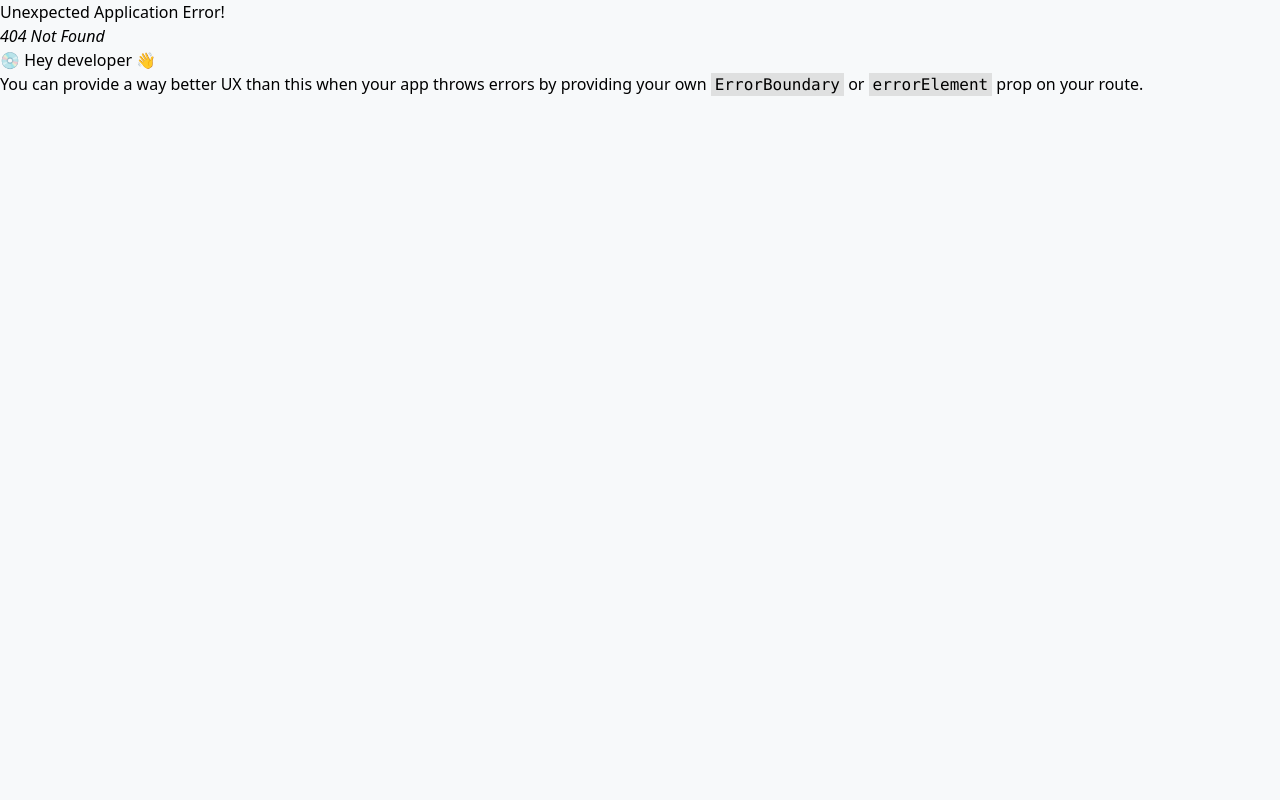
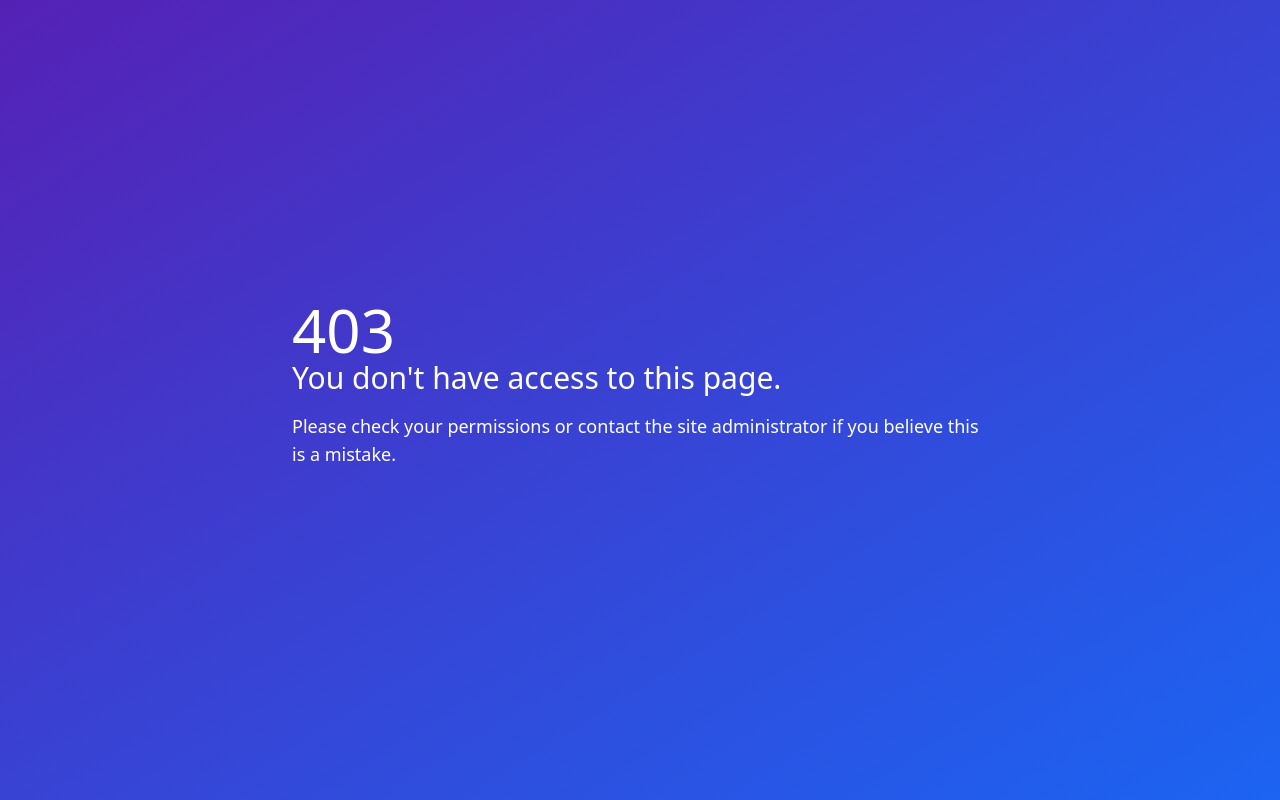
Before and after one commit to zvn7/edutech, a React (Vite) app: page /noaccess in a window 1280 px wide. Before the commit this address had no page. Built offline with nearby package versions, Linux system fonts and the light colour scheme.

Commit message:
change notfound to no access

```diff
--- a/src/hoc/ProtectedRoute.tsx
+++ b/src/hoc/ProtectedRoute.tsx
@@ -22,7 +22,7 @@ const ProtectedRoute = ({
 	// Periksa apakah peran pengguna memenuhi syarat yang diperlukan untuk mengakses rute ini
 	if (!userRole || userRole !== requiredRole) {
 		// Jika peran pengguna tidak memenuhi syarat, arahkan pengguna kembali ke halaman login
-		return <Navigate to={"/not-found"} />;
+		return <Navigate to={"/noaccess"} />;
 	}
 
 	// Jika peran pengguna memenuhi syarat, izinkan akses ke rute ini
--- a/src/pages/NotFound.tsx
+++ b/src/pages/NoAccess.tsx
@@ -1,14 +1,15 @@
-const NotFound = () => {
+const NoAccess = () => {
 	return (
 		<div className="bg-gradient-to-br from-purple-800 to-blue-600 text-white min-h-screen flex items-center">
 			<div className="container mx-auto p-4 flex flex-wrap items-center justify-center">
 				<div className="w-full md:w-7/12 text-center md:text-left p-4">
-					<div className="text-6xl font-medium">404</div>
+					<div className="text-6xl font-medium">403</div>
 					<div className="text-xl md:text-3xl font-medium mb-4">
-						Oops. This page has gone missing.
+						You don't have access to this page.
 					</div>
 					<div className="text-lg mb-8">
-						You may have mistyped the address or the page may have moved.
+						Please check your permissions or contact the site administrator if
+						you believe this is a mistake.
 					</div>
 				</div>
 			</div>
@@ -16,4 +17,4 @@ const NotFound = () => {
 	);
 };
 
-export default NotFound;
+export default NoAccess;
--- a/src/routes.tsx
+++ b/src/routes.tsx
@@ -25,7 +25,7 @@ import BerandaAdmin from "./pages/Beranda/BerandaAdmin/BerandaAdmin";
 import BerandaGuru from "./pages/Beranda/BerandaGuru/BerandaGuru";
 import JadwalSiswa from "./pages/Jadwal/JadwalSiswa/JadwalSiswa";
 import ProtectedRoute from "./hoc/ProtectedRoute";
-import NotFound from "./pages/NotFound";
+import NoAccess from "./pages/NoAccess";
 
 const router = createBrowserRouter([
 	{
@@ -33,8 +33,8 @@ const router = createBrowserRouter([
 		element: <Login />,
 	},
 	{
-		path: "/not-found",
-		element: <NotFound />,
+		path: "/noaccess",
+		element: <NoAccess />,
 	},
 	{
 		path: "/beranda-siswa",
```
